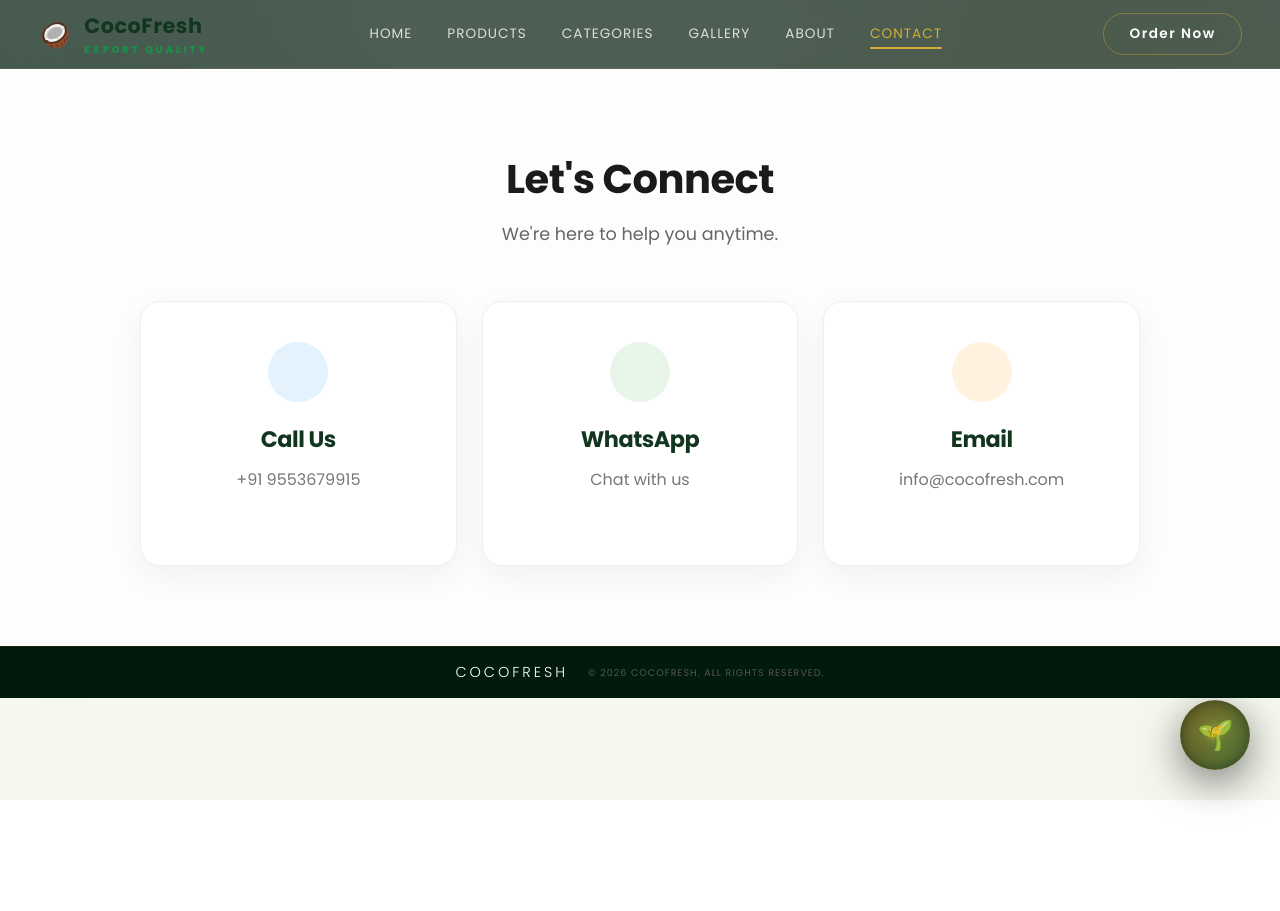
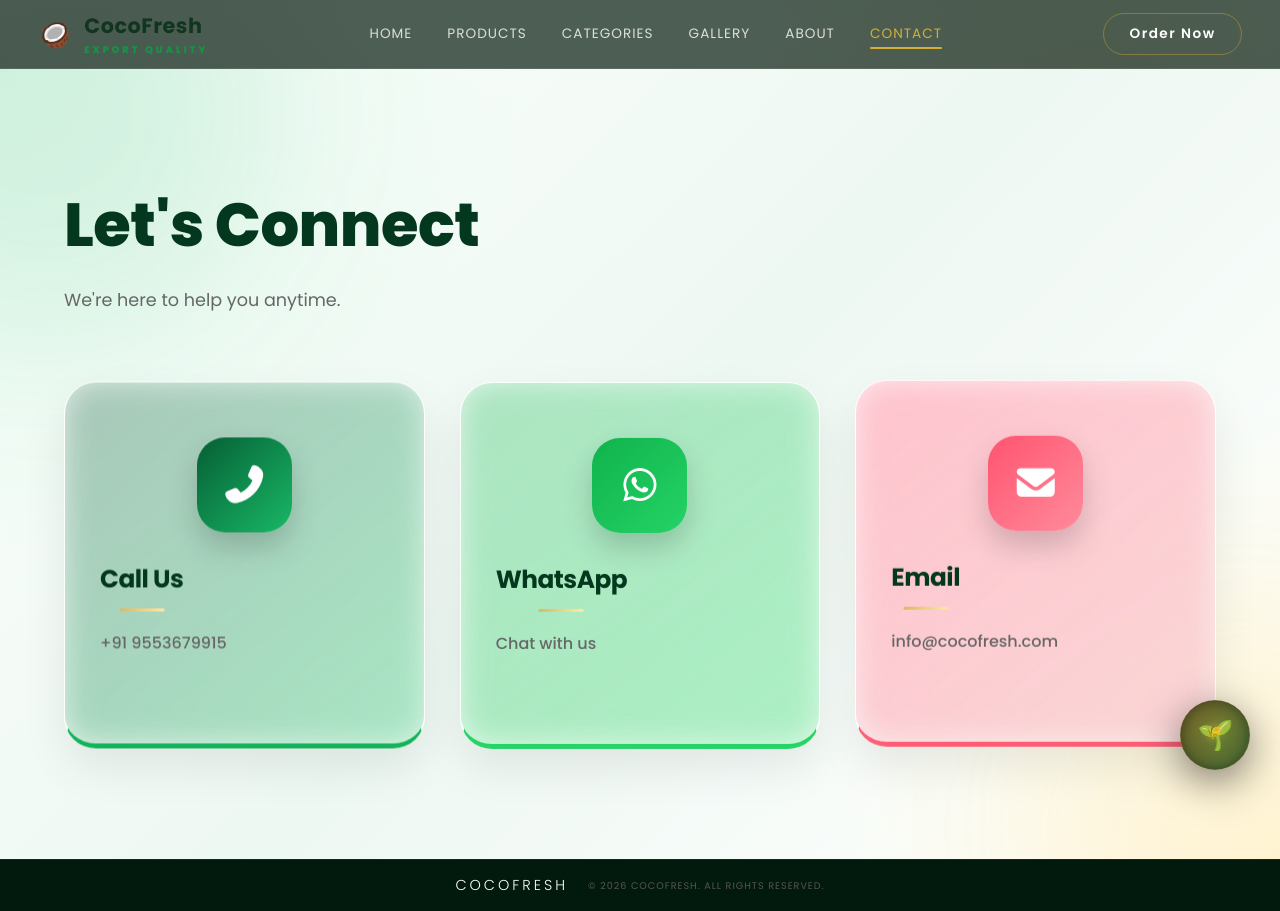
Before and after one commit to Sathishkumar871/coconutwebsite, a React (Vite) app: page /contact in a window 1280 px wide. Before the commit the page ends 800 px from the top, so only its background shows below. Built offline with nearby package versions, Linux system fonts and the light colour scheme.

Commit message:
Added CocoFresh AI chatbot with premium floating button

```diff
--- a/src/components/ContactSection/ContactSection.css
+++ b/src/components/ContactSection/ContactSection.css
@@ -1,69 +1,550 @@
-.contact-section {
-  padding: 80px 20px;
-  background: #fdfdfd;
+/* ===================================
+   PREMIUM CONTACT SECTION - PART 1
+=================================== */
+
+.contact-section{
+    position:relative;
+    overflow:hidden;
+    padding:110px 5%;
+    background:
+    radial-gradient(circle at top left,#dff8ea 0%,transparent 35%),
+    radial-gradient(circle at bottom right,#fff6dc 0%,transparent 30%),
+    linear-gradient(135deg,#fcfffd,#eef8f2,#ffffff);
 }
 
-.contact-container {
-  max-width: 1000px;
-  margin: 0 auto;
-  text-align: center;
+.contact-section::before{
+    content:"";
+    position:absolute;
+    width:450px;
+    height:450px;
+    background:#1fa55b15;
+    border-radius:50%;
+    top:-180px;
+    left:-180px;
+    filter:blur(70px);
 }
 
-.contact-title {
-  font-size: 2.5rem;
-  color: #1a1a1a;
-  margin-bottom: 10px;
+.contact-section::after{
+    content:"";
+    position:absolute;
+    width:420px;
+    height:420px;
+    background:#ffd86a18;
+    border-radius:50%;
+    bottom:-180px;
+    right:-180px;
+    filter:blur(70px);
 }
 
-.contact-subtitle {
-  color: #666;
-  margin-bottom: 50px;
+.contact-container{
+    max-width:1280px;
+    margin:auto;
+    position:relative;
+    z-index:2;
 }
 
-.contact-grid {
-  display: grid;
-  grid-template-columns: repeat(auto-fit, minmax(280px, 1fr));
-  gap: 25px;
+.contact-title{
+
+    font-size:clamp(2.5rem,5vw,3.8rem);
+
+    color:#04381e;
+
+    font-weight:800;
+
+    margin-bottom:15px;
+
 }
 
-.contact-item {
-  background: #ffffff;
-  padding: 40px 20px;
-  border-radius: 20px;
-  text-decoration: none;
-  color: #333;
-  border: 1px solid #eee;
-  transition: all 0.4s ease;
-  box-shadow: 0 10px 30px rgba(0,0,0,0.05);
+.contact-subtitle{
+
+    color:#666;
+
+    font-size:1.1rem;
+
+    margin-bottom:65px;
+
 }
 
-.contact-item:hover {
-  transform: translateY(-15px);
-  box-shadow: 0 20px 40px rgba(0,0,0,0.15);
-  border-color: transparent;
+.contact-grid{
+
+display:grid;
+
+grid-template-columns:repeat(3,1fr);
+
+gap:35px;
+
 }
 
-.icon-box {
-  width: 60px;
-  height: 60px;
-  margin: 0 auto 20px;
-  border-radius: 50%;
-  display: flex;
-  align-items: center;
-  justify-content: center;
-  font-size: 24px;
-  transition: 0.3s;
+.contact-item{
+
+position:relative;
+
+overflow:hidden;
+
+text-decoration:none;
+
+padding:55px 35px;
+
+border-radius:32px;
+
+background:
+linear-gradient(
+145deg,
+rgba(255,255,255,.95),
+rgba(246,255,248,.82));
+
+backdrop-filter:blur(18px);
+
+border:1px solid rgba(255,255,255,.6);
+
+box-shadow:
+
+0 20px 45px rgba(0,0,0,.08),
+
+inset 0 1px 1px rgba(255,255,255,.9);
+
+transition:.5s;
+
+color:#222;
+
 }
 
-/* Specific colors for icons */
-.phone .icon-box { background: #e3f2fd; color: #1976d2; }
-.whatsapp .icon-box { background: #e8f5e9; color: #2e7d32; }
-.email .icon-box { background: #fff3e0; color: #ef6c00; }
+.contact-item:hover{
 
-.contact-item h3 { margin: 10px 0; font-size: 1.4rem; }
-.contact-item p { color: #777; font-size: 1rem; }
+transform:
+translateY(-14px)
+scale(1.03);
 
-/* Mobile optimization */
-@media (max-width: 768px) {
-  .contact-item { padding: 30px 15px; }
+box-shadow:
+
+0 35px 70px rgba(4,56,30,.18);
+
 }
+
+.contact-item::before{
+
+content:"";
+
+position:absolute;
+
+inset:0;
+
+padding:2px;
+
+border-radius:32px;
+
+background:
+
+linear-gradient(
+135deg,
+transparent,
+#d7ba63,
+transparent,
+#ffffff);
+
+-webkit-mask:
+linear-gradient(#fff 0 0) content-box,
+linear-gradient(#fff 0 0);
+
+-webkit-mask-composite:xor;
+
+mask-composite:exclude;
+
+opacity:0;
+
+transition:.5s;
+
+}
+
+.contact-item:hover::before{
+
+opacity:1;
+
+}
+
+.contact-item::after{
+
+content:"";
+
+position:absolute;
+
+top:-180%;
+
+left:-70%;
+
+width:60%;
+
+height:350%;
+
+background:
+
+rgba(255,255,255,.45);
+
+transform:rotate(25deg);
+
+transition:1s;
+
+}
+
+.contact-item:hover::after{
+
+left:160%;
+
+}
+
+.icon-box{
+
+width:95px;
+
+height:95px;
+
+margin:auto auto 28px;
+
+display:flex;
+
+align-items:center;
+
+justify-content:center;
+
+border-radius:28px;
+
+font-size:38px;
+
+color:#fff;
+
+box-shadow:
+
+0 15px 30px rgba(0,0,0,.18);
+
+transition:.5s;
+
+}
+
+.phone .icon-box{
+
+background:
+
+linear-gradient(
+135deg,
+#065f35,
+#19b866);
+
+}
+
+.whatsapp .icon-box{
+
+background:
+
+linear-gradient(
+135deg,
+#10b34c,
+#25D366);
+
+}
+
+.email .icon-box{
+
+background:
+
+linear-gradient(
+135deg,
+#ff5470,
+#ff8b9b);
+
+}
+
+.contact-item:hover .icon-box{
+
+transform:
+
+rotate(-8deg)
+
+scale(1.12);
+
+box-shadow:
+
+0 20px 40px rgba(0,0,0,.2);
+
+}
+
+.contact-item h3{
+
+font-size:1.55rem;
+
+font-weight:700;
+
+margin-bottom:18px;
+
+color:#04381e;
+
+position:relative;
+
+display:inline-block;
+
+padding-bottom:14px;
+
+}
+
+.contact-item h3::after{
+
+content:"";
+
+position:absolute;
+
+bottom:0;
+
+left:50%;
+
+transform:translateX(-50%);
+
+width:45px;
+
+height:3px;
+
+border-radius:30px;
+
+background:
+
+linear-gradient(
+90deg,
+#d8ba62,
+#ffe9a5);
+
+}
+
+.contact-item p{
+
+font-size:1rem;
+
+line-height:1.8;
+
+color:#666;
+
+font-weight:500;
+
+}
+
+.phone{
+
+border-bottom:5px solid #12b35b;
+
+}
+
+.whatsapp{
+
+border-bottom:5px solid #25D366;
+
+}
+
+.email{
+
+border-bottom:5px solid #ff5d76;
+
+}
+/* ===================================
+   PREMIUM CONTACT SECTION - PART 2
+=================================== */
+
+/* Premium Buttons */
+
+.contact-btn{
+    display:inline-flex;
+    align-items:center;
+    justify-content:center;
+    margin-top:28px;
+    padding:14px 34px;
+    border-radius:50px;
+    font-size:.95rem;
+    font-weight:700;
+    letter-spacing:.5px;
+    color:#fff;
+    background:linear-gradient(135deg,#04381e,#0f8f51);
+    box-shadow:
+        0 12px 28px rgba(4,56,30,.22);
+    transition:.4s ease;
+}
+
+.phone .contact-btn{
+    background:linear-gradient(135deg,#066538,#18b766);
+}
+
+.whatsapp .contact-btn{
+    background:linear-gradient(135deg,#18b958,#25D366);
+}
+
+.email .contact-btn{
+    background:linear-gradient(135deg,#ff5573,#ff8b9d);
+}
+
+.contact-item:hover .contact-btn{
+    transform:translateY(-4px);
+    box-shadow:0 18px 35px rgba(0,0,0,.18);
+}
+
+/* Floating Animation */
+
+@keyframes floating{
+    0%{
+        transform:translateY(0px);
+    }
+    50%{
+        transform:translateY(-8px);
+    }
+    100%{
+        transform:translateY(0px);
+    }
+}
+
+.contact-item{
+    animation:floating 5s ease-in-out infinite;
+}
+
+.contact-item:nth-child(2){
+    animation-delay:.7s;
+}
+
+.contact-item:nth-child(3){
+    animation-delay:1.4s;
+}
+
+/* Icon Glow */
+
+.icon-box::before{
+    content:"";
+    position:absolute;
+    inset:-8px;
+    border-radius:32px;
+    background:inherit;
+    filter:blur(18px);
+    opacity:.35;
+    z-index:-1;
+}
+
+/* Hover Glow */
+
+.contact-item:hover{
+    background:
+        linear-gradient(
+        145deg,
+        rgba(255,255,255,.98),
+        rgba(245,255,248,.9));
+}
+
+/* Cursor */
+
+.contact-item{
+    cursor:pointer;
+}
+
+/* Responsive */
+
+@media(max-width:992px){
+
+.contact-grid{
+
+grid-template-columns:repeat(2,1fr);
+
+gap:25px;
+
+}
+
+}
+
+@media(max-width:768px){
+
+.contact-section{
+
+padding:80px 20px;
+
+}
+
+.contact-grid{
+
+grid-template-columns:1fr;
+
+}
+
+.contact-item{
+
+padding:40px 25px;
+
+border-radius:26px;
+
+}
+
+.icon-box{
+
+width:82px;
+height:82px;
+font-size:32px;
+border-radius:24px;
+
+}
+
+.contact-title{
+
+font-size:2.3rem;
+
+}
+
+.contact-subtitle{
+
+font-size:1rem;
+
+margin-bottom:40px;
+
+}
+
+.contact-item h3{
+
+font-size:1.35rem;
+
+}
+
+.contact-item p{
+
+font-size:.95rem;
+
+}
+
+.contact-btn{
+
+width:100%;
+
+padding:15px;
+
+font-size:1rem;
+
+}
+
+}
+
+@media(max-width:480px){
+
+.contact-section{
+
+padding:70px 16px;
+
+}
+
+.contact-title{
+
+font-size:2rem;
+
+}
+
+.contact-item{
+
+padding:35px 22px;
+
+}
+
+.icon-box{
+
+width:74px;
+height:74px;
+font-size:28px;
+
+}
+
+}
--- a/src/main.tsx
+++ b/src/main.tsx
@@ -1,6 +1,8 @@
 import { StrictMode } from "react";
 import { createRoot } from "react-dom/client";
 import App from "./App";
+
+import "@fortawesome/fontawesome-free/css/all.min.css"; // <-- Add this line
 
 import "./styles/global.css";
 import "./styles/variables.css";
```
